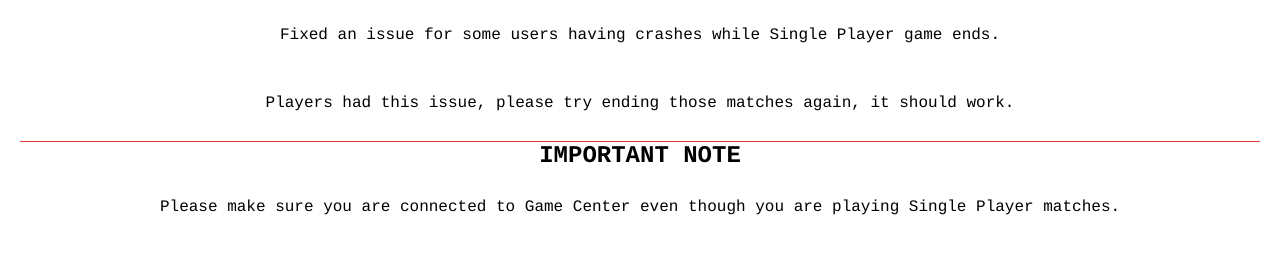
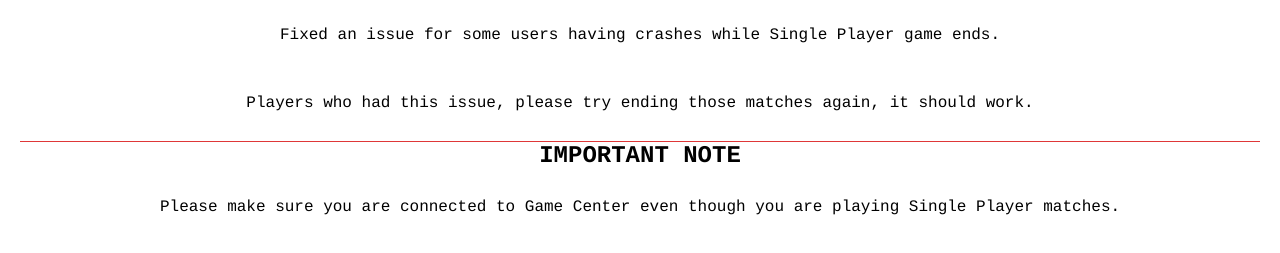
Before and after one commit to alpsoy/alpsoy.github.io, a plain HTML site: page content/games/catena/whatsnew/2.0.1/index.html in a window 1280 px wide. Shown: the part 127-380 px from the top of the page. Drawn offline with Linux system fonts and the light colour scheme.

Commit message:
Catena What's New 2.0.1 #2

```diff
--- a/content/games/catena/whatsnew/2.0.1/index.html
+++ b/content/games/catena/whatsnew/2.0.1/index.html
@@ -40,7 +40,7 @@
 		<h3 style="border-bottom: solid 1px #DF3738; padding: 16px 0px; margin: 0px 20px 0px 20px">WHAT'S NEW IN THIS VERSION</h3>
 
 		<p style="padding: 20px 0px">Fixed an issue for some users having crashes while Single Player game ends.</p>
-		<p style="padding: 20px 0px">Players had this issue, please try ending those matches again, it should work.</p>
+		<p style="padding: 20px 0px">Players who had this issue, please try ending those matches again, it should work.</p>
 		<h4 style="border-top: solid 1px #DF3738;">IMPORTANT NOTE</h4>
 		<p style="padding: 20px 0px">Please make sure you are connected to Game Center even though you are playing Single Player matches.</p>
 
```
